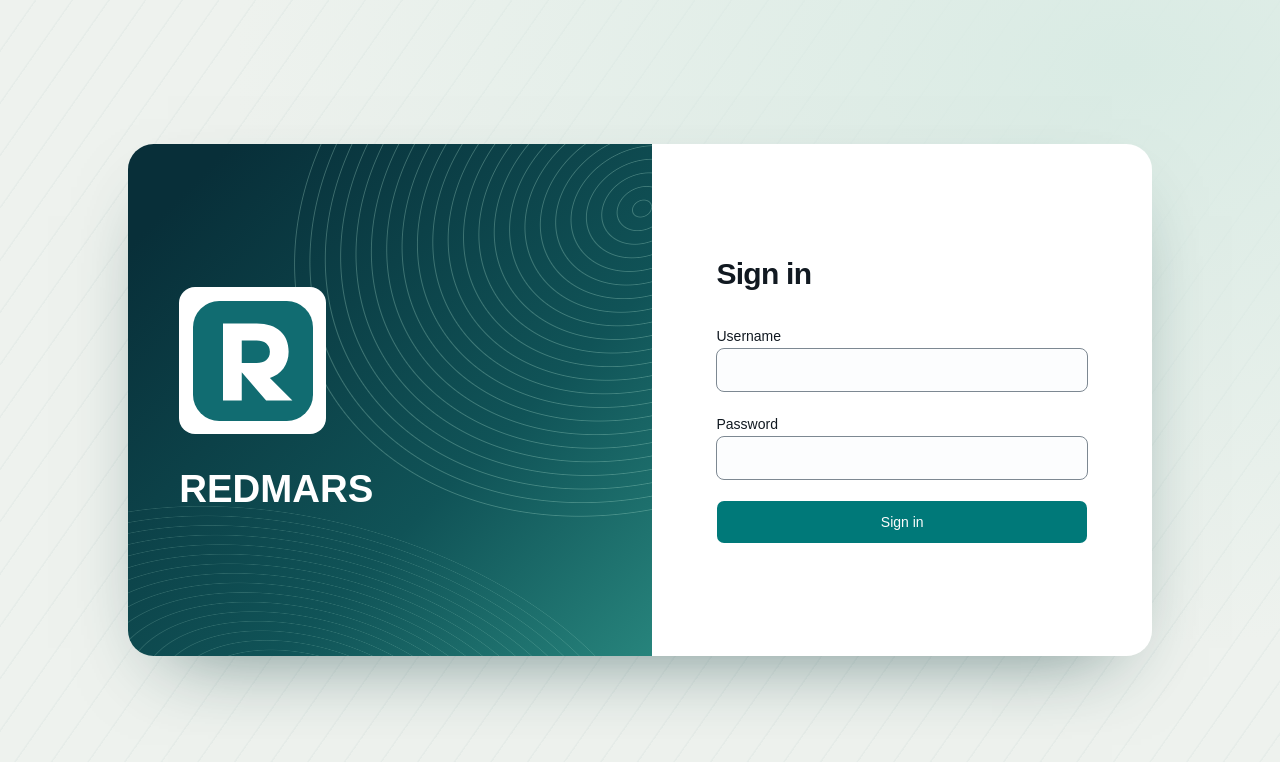
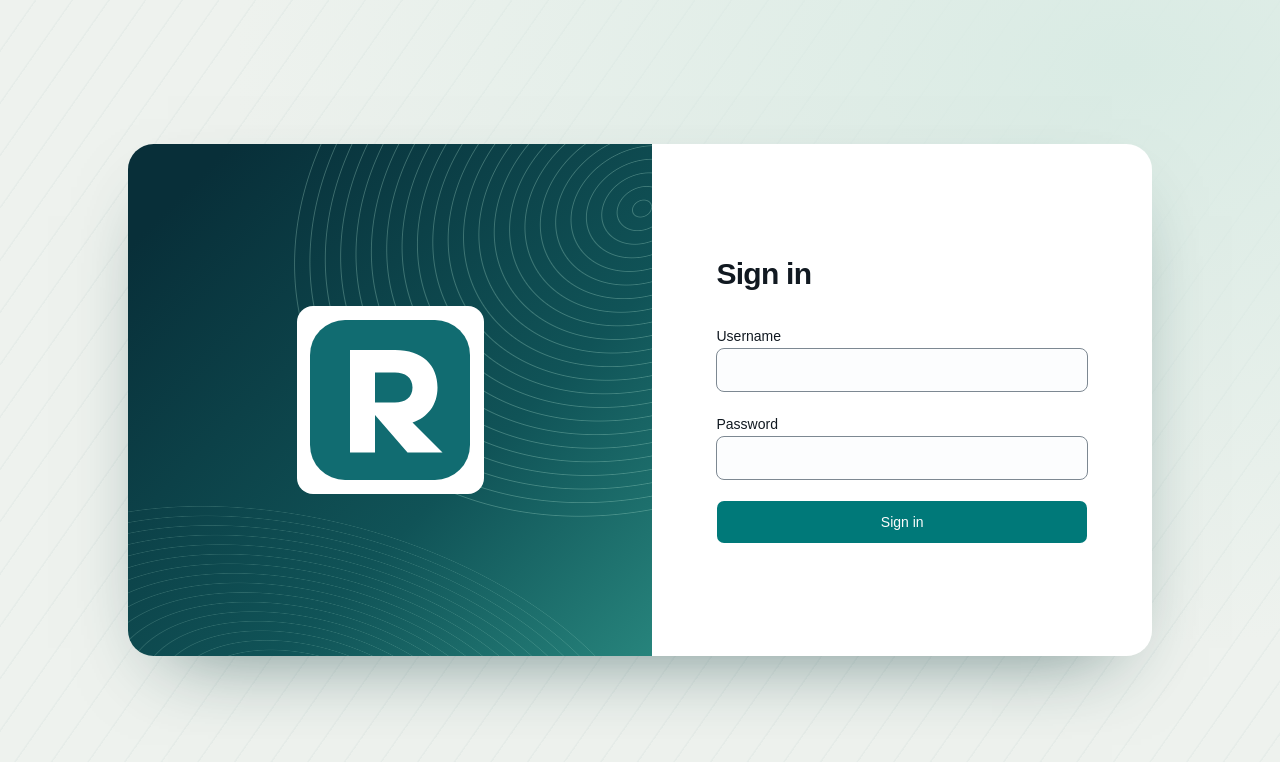
Before and after one commit to shamsullahfayzi/REDMARS, a React (Vite) app in the folder apps/web/: page /login in a window 1280 px wide. Both pictures are taken after a click on the button "English". Shown: the top 762 px of the page. Built offline with nearby package versions, Linux system fonts and the light colour scheme; no server answers.

Commit message:
Center the login logo and preserve higher-resolution uploads

```diff
--- a/apps/web/src/pages/LoginPage.css
+++ b/apps/web/src/pages/LoginPage.css
@@ -22,7 +22,7 @@
   position: relative;
   isolation: isolate;
   display: grid;
-  align-items: center;
+  place-items: center;
   min-height: 32rem;
   padding: clamp(2rem, 4vw, 4rem);
   background: linear-gradient(135deg, #082f39 10%, #105357 64%, #27847c);
@@ -53,7 +53,6 @@
   transform: rotate(15deg);
 }
 
-.login-brand-content { display: grid; gap: 2rem; }
 .login-mark {
   width: fit-content;
   max-width: 100%;
@@ -61,17 +60,13 @@
   border-radius: 1rem;
   background: white;
 }
-.login-mark img { display: block; width: auto; height: 7.5rem; max-width: 100%; object-fit: contain; }
-.login-product { width: fit-content; margin-block-end: .7rem; color: #c3e9df; font-size: .8rem; font-weight: 650; letter-spacing: .15em; }
-.login-hospital { font-size: clamp(1.8rem, 3vw, 2.8rem); line-height: 1.22; font-weight: 600; text-wrap: balance; overflow-wrap: anywhere; }
+.login-mark img { display: block; width: auto; height: auto; max-height: 10rem; max-width: min(100%, 17rem); object-fit: contain; }
+.login-mark img[src='/favicon.svg'] { width: 10rem; }
 .login-form { align-self: stretch; display: flex; flex-direction: column; justify-content: center; padding: clamp(2rem, 5vw, 4.5rem); min-width: 0; }
 @media (max-width: 43rem) {
   .login-spread { grid-template-columns: minmax(0, 1fr); max-width: 29rem; }
   .login-identity { min-height: 0; padding: 1.5rem; }
-  .login-brand-content { grid-template-columns: auto minmax(0, 1fr); align-items: center; gap: 1rem; }
-  .login-mark { padding: .5rem; max-width: 32vw; }
-  .login-mark img { height: 4.5rem; }
-  .login-hospital { font-size: 1.35rem; }
-  .login-product { margin-block-end: .3rem; font-size: .7rem; }
+  .login-mark { padding: .5rem; max-width: 70vw; }
+  .login-mark img { max-height: 5.5rem; }
   .login-form { padding: 2rem 1.5rem; }
 }
--- a/apps/web/src/pages/LoginPage.tsx
+++ b/apps/web/src/pages/LoginPage.tsx
@@ -61,17 +61,11 @@ export function LoginPage() {
     <main className="login-scene">
       <div className="login-spread">
         <header className="login-identity">
-          <div className="login-brand-content">
-            <div className="login-mark">
-              <img src={branding?.logo || '/favicon.svg'} alt="" onError={event => {
-                const image = event.currentTarget
-                if (image.getAttribute('src') !== '/favicon.svg') image.src = '/favicon.svg'
-              }} />
-            </div>
-            <div>
-              {branding?.name && <p className="login-product" dir="ltr">REDMARS</p>}
-              <p className="login-hospital" dir="auto">{branding?.name || 'REDMARS'}</p>
-            </div>
+          <div className="login-mark">
+            <img src={branding?.logo || '/favicon.svg'} alt={branding?.name || 'REDMARS'} onError={event => {
+              const image = event.currentTarget
+              if (image.getAttribute('src') !== '/favicon.svg') image.src = '/favicon.svg'
+            }} />
           </div>
         </header>
         <form onSubmit={onSubmit} className="login-form space-y-5 bg-card text-card-foreground">
--- a/apps/web/src/pages/SettingsPage.tsx
+++ b/apps/web/src/pages/SettingsPage.tsx
@@ -1,7 +1,7 @@
 import { useEffect, useState, type FormEvent } from 'react'
 import { useTranslation } from 'react-i18next'
 import { useQueryClient, useMutation } from '@tanstack/react-query'
-import { brandingSchema } from '@redmars/shared'
+import { brandingSchema, hospitalLogoSchema } from '@redmars/shared'
 import { useBranding } from '@/hooks/useBranding'
 import { useAuth } from '@/auth/authContext'
 import { apiPatch } from '@/lib/api'
@@ -114,14 +114,19 @@ async function resizeLogo(file: File) {
   const image = await createImageBitmap(file)
   try {
     const canvas = document.createElement('canvas')
-    canvas.width = canvas.height = 96
     const ctx = canvas.getContext('2d')
     if (!ctx) throw new Error('Canvas unavailable')
-    const scale = 96 / Math.max(image.width, image.height)
-    const w = image.width * scale,
-      h = image.height * scale
-    ctx.drawImage(image, (96 - w) / 2, (96 - h) / 2, w, h)
-    return canvas.toDataURL('image/png')
+    const longest = Math.max(image.width, image.height)
+    for (const limit of [512, 384, 256, 192, 128, 96]) {
+      const scale = Math.min(1, limit / longest)
+      canvas.width = Math.max(1, Math.round(image.width * scale))
+      canvas.height = Math.max(1, Math.round(image.height * scale))
+      ctx.imageSmoothingQuality = 'high'
+      ctx.drawImage(image, 0, 0, canvas.width, canvas.height)
+      const png = canvas.toDataURL('image/png')
+      if (hospitalLogoSchema.safeParse(png).success) return png
+    }
+    throw new Error('Logo exceeds the branding size limit')
   } finally {
     image.close()
   }
```
